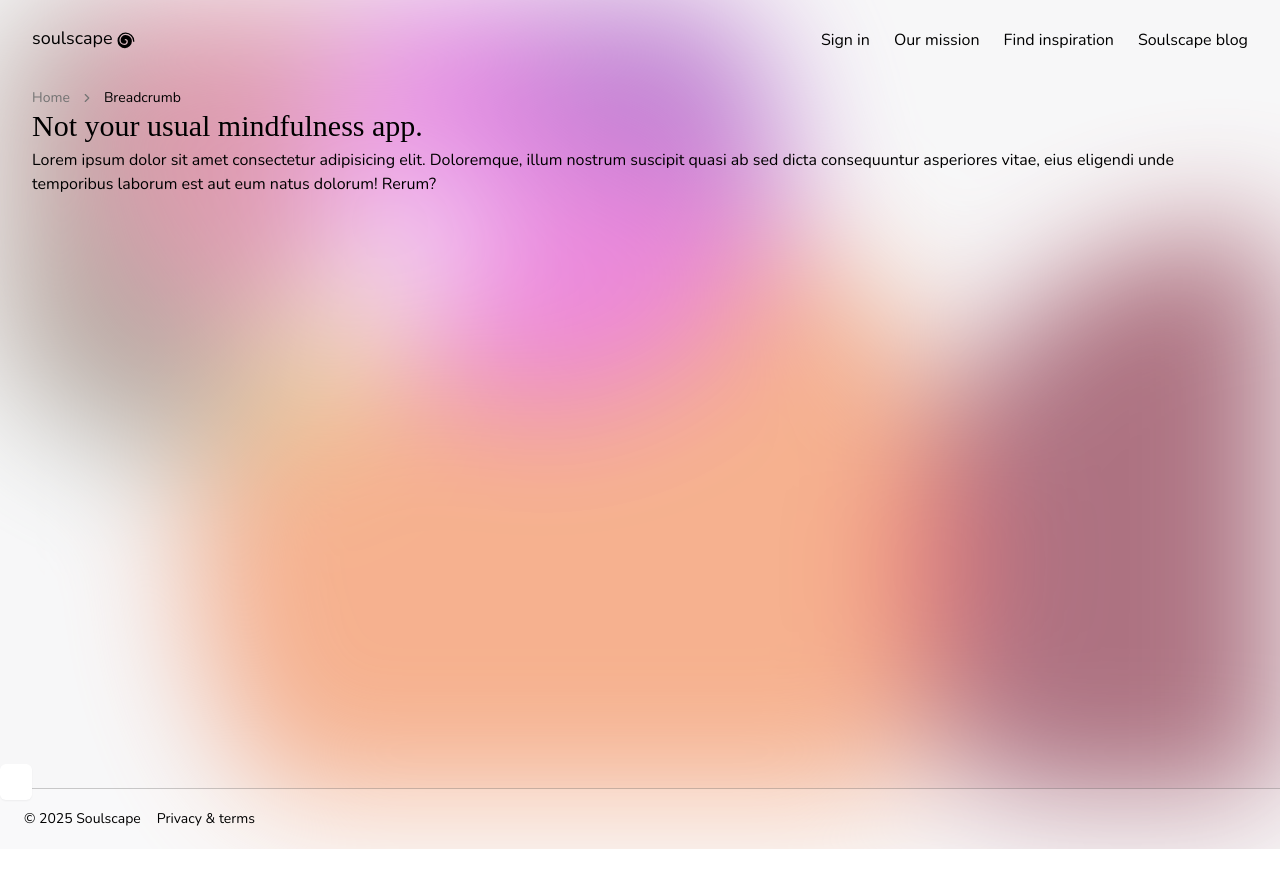
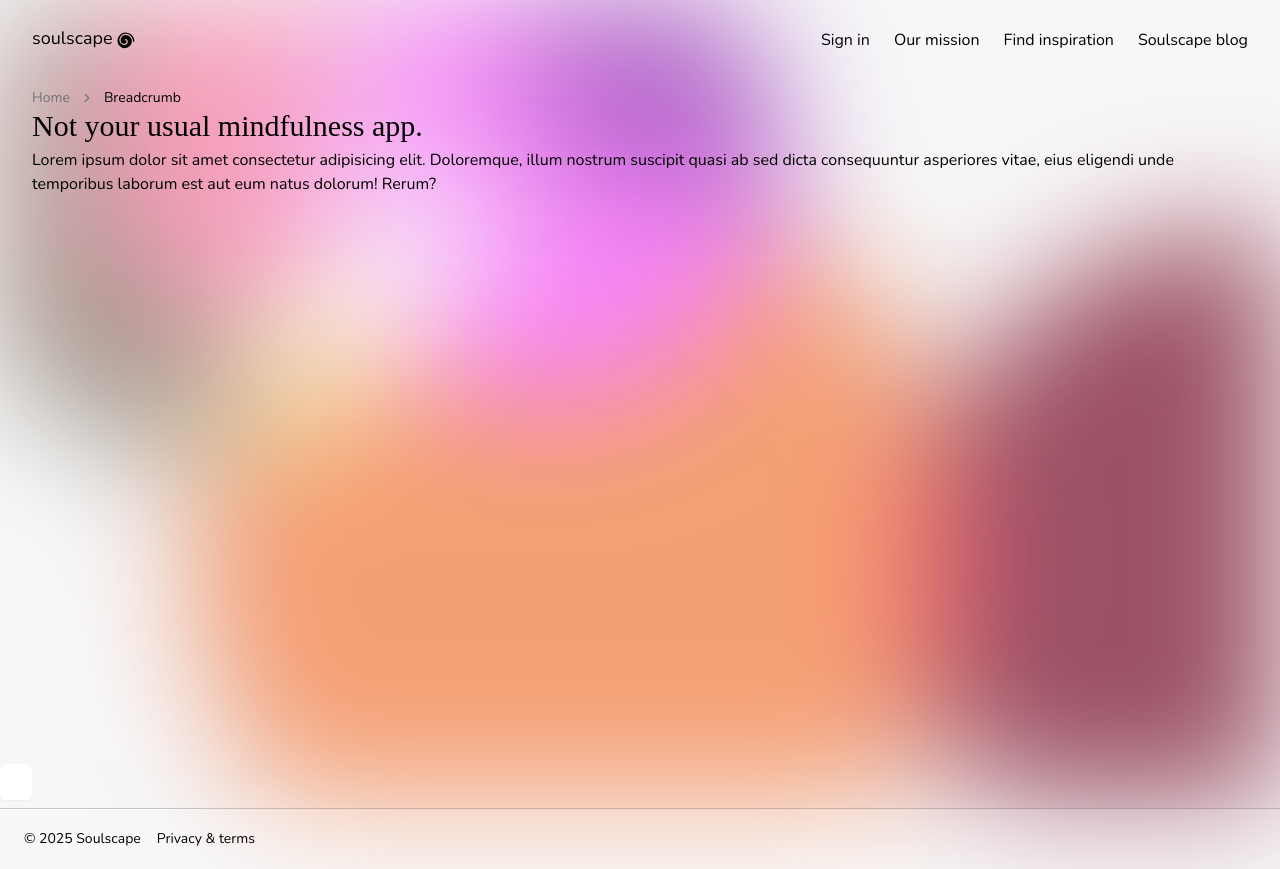
Before and after one commit to capt-ines/my-next-app, a Next.js app: page /about in a window 1280 px wide. Built offline with nearby package versions, Linux system fonts and the light colour scheme; a web font is replaced by a local one.

Commit message:
fix: background lags

```diff
--- a/src/components/layout/Layout.tsx
+++ b/src/components/layout/Layout.tsx
@@ -9,20 +9,23 @@ interface LayoutProps {
 
 function Layout({ children }: LayoutProps) {
   return (
-    <div className="bg-global-background/30 min-h-screen min-w-screen overflow-hidden">
-      <div className="absolute -z-40 h-screen w-screen overflow-hidden blur-3xl">
+    <>
+      <div className="absolute top-0 left-0 -z-40 h-screen w-screen overflow-hidden blur-3xl">
+        <div className="absolute -z-30 h-screen w-screen bg-transparent backdrop-blur-3xl"></div>
         <Particle center={{ x: 100, y: 100 }} />
         <Particle center={{ x: 100, y: 100 }} />
         <Particle center={{ x: 800, y: 400 }} />
         <Particle center={{ x: 200, y: 100 }} />
         <Particle />
       </div>
-      <Header />
-      <main className="mt-4 mb-20 min-h-[calc(100vh-180px)] md:mt-6">
-        {children}
-      </main>
-      <Footer />
-    </div>
+      <div className="bg-global-background/30 min-h-screen min-w-screen overflow-hidden">
+        <Header />
+        <main className="mt-4 mb-20 min-h-[calc(100vh-160px)] md:mt-6">
+          {children}
+        </main>
+        <Footer />
+      </div>
+    </>
   );
 }
 
--- a/src/components/layout/Particle.tsx
+++ b/src/components/layout/Particle.tsx
@@ -58,7 +58,7 @@ export default function Particle({
         boxShadow: `0 0 20px ${color || getRandomRGBColor()}`,
         width: sizeConst,
       }}
-      className={`absolute -z-50 aspect-square rounded-full opacity-80 mix-blend-color-dodge`}
+      className="absolute aspect-square rounded-full mix-blend-color-dodge"
     />
   );
 }
```
